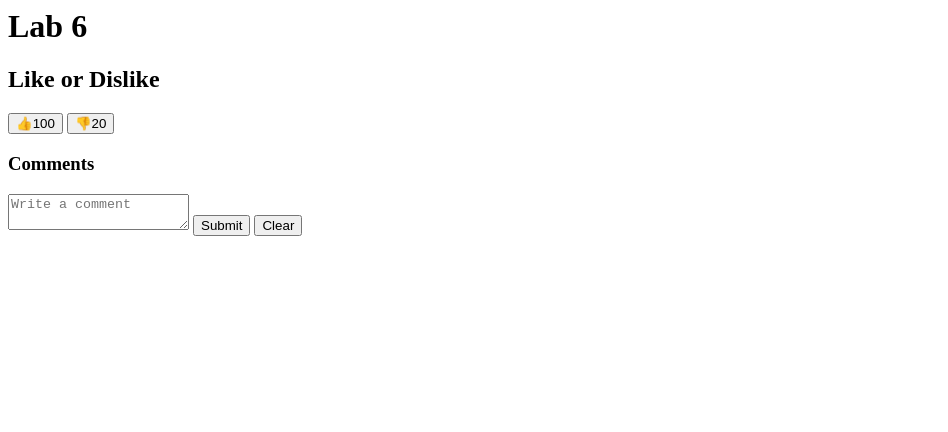
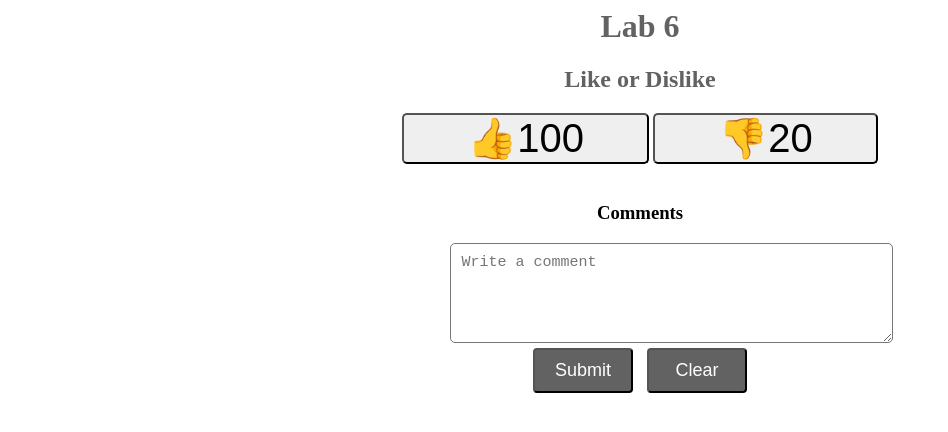
Before and after one commit to MuhannadMojalled/Lab-6, a plain HTML site: page index.html in a window 1280 px wide. Shown: the whole page, without its empty margins (0-948 px from the left). Drawn offline with Linux system fonts and the light colour scheme.

Commit message:
finshed the css

```diff
--- a/index.html
+++ b/index.html
@@ -23,6 +23,7 @@
             </div>
         </div>
     </div>
+    <script src="script.js"></script>
 </body>
 
 </html>
--- a/style.css
+++ b/style.css
@@ -0,0 +1,46 @@
+body {
+    text-align: center;
+}
+
+#like,
+#dislike {
+    padding: 0 5%;
+    font-size: 40px;
+    border-radius: 5px;
+}
+
+h1,
+h2 {
+    color: #626262;
+}
+
+#submit,
+#clear {
+    margin: 5px;
+    padding: 10px;
+    font-size: 18px;
+    width: 100px;
+    background-color: #626262;
+    color: white;
+    border-radius: 4px;
+
+}
+
+#comments {
+    margin-top: 3%;
+}
+
+h3 {
+    margin-bottom: 1.5%;
+}
+
+#comment {
+    margin: 0 35%;
+    width: 35%;
+    height: 100px;
+    padding: 10px;
+    font-size: 15px;
+    border-radius: 1px solid #626262;
+    border-radius: 5px;
+    display: block;
+}
```
